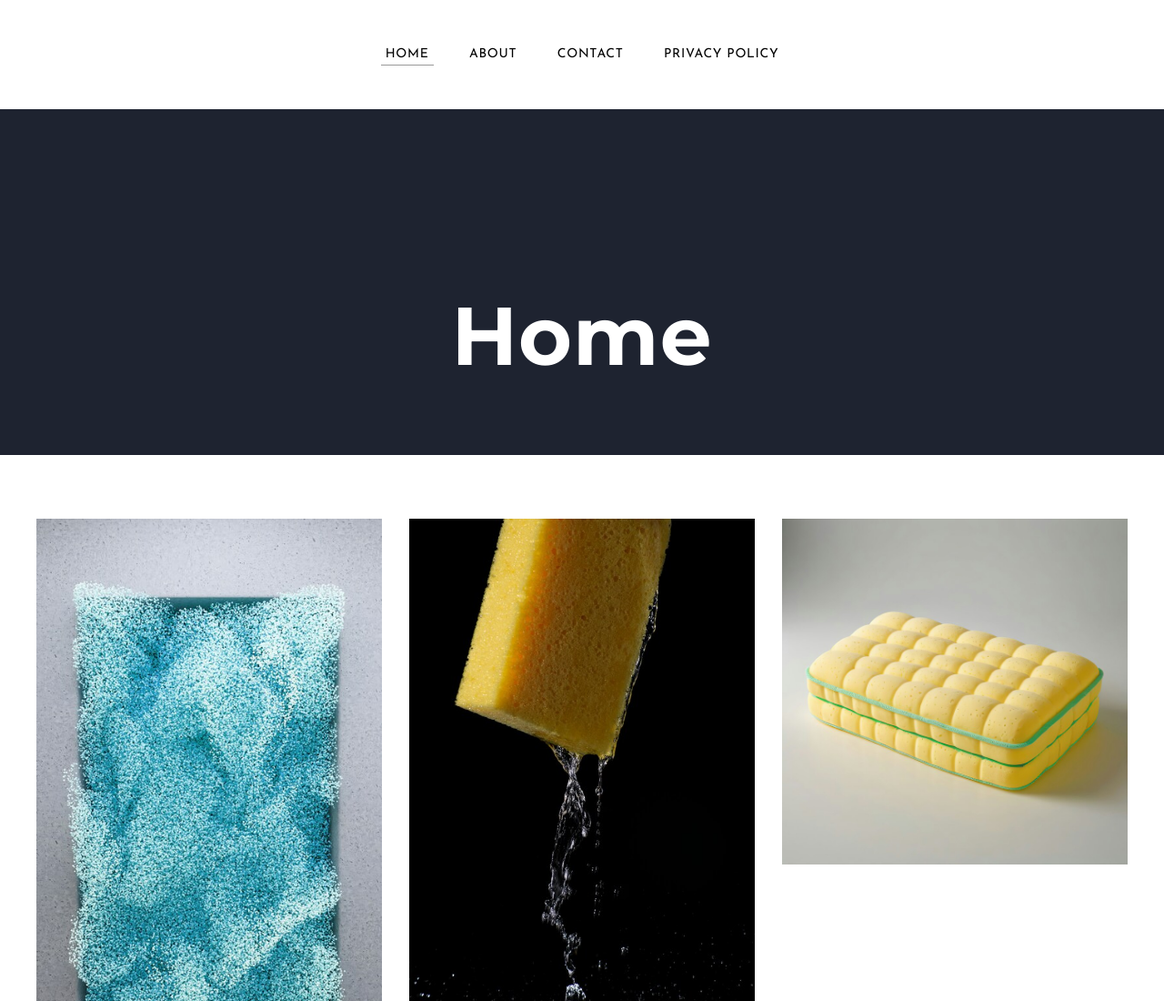
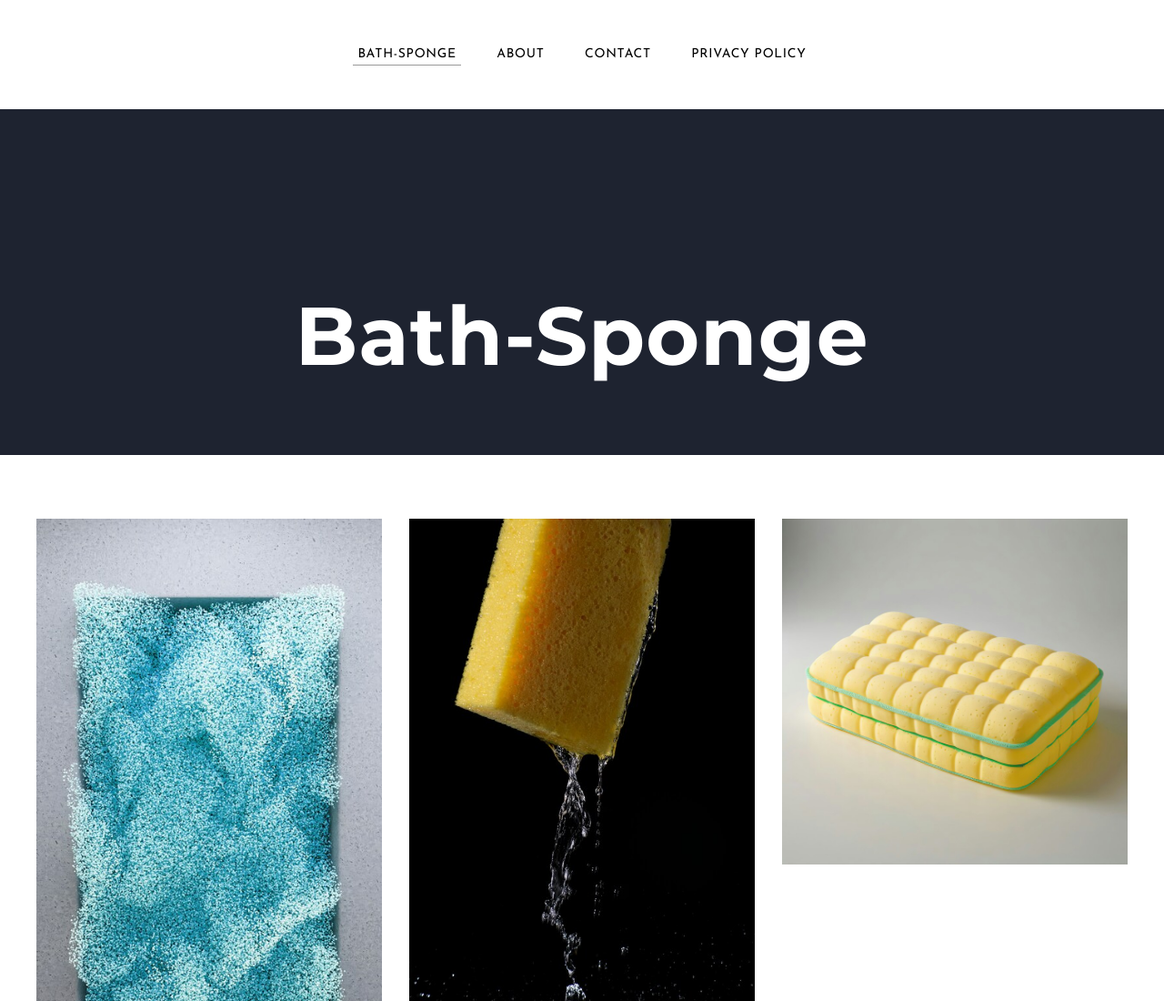
Before and after one commit to xexedevitaf73-hue/bath-sponge-plm, a plain HTML site: page index.html in a window 1280 px wide. Shown: the top 1100 px of the page at 91% size. Drawn offline with Linux system fonts and the light colour scheme; no server answers.

Commit message:
Update index.html

```diff
--- a/index.html
+++ b/index.html
@@ -144,7 +144,7 @@ _W.setup_model_rpc({"rpc_namespace":"_W.CustomerAccounts.RPC","model_namespace":
           <div class="nav desktop-nav"><ul class="wsite-menu-default">
 		<li id="active" class="wsite-menu-item-wrap">
 			<a href="index.html" class="wsite-menu-item">
-				Home
+				Bath-Sponge
 			</a>
 
 		</li>
@@ -182,7 +182,7 @@ _W.setup_model_rpc({"rpc_namespace":"_W.CustomerAccounts.RPC","model_namespace":
           <div class="container">
             <div class="banner">
 				<div class="wsite-section-elements">
-					<h2 class="wsite-content-title">Home</h2>
+					<h2 class="wsite-content-title">Bath-Sponge</h2>
 				</div>
 			</div>
           </div>
@@ -242,6 +242,7 @@ _W.setup_model_rpc({"rpc_namespace":"_W.CustomerAccounts.RPC","model_namespace":
 <img src="uploads/1/5/3/9/153953840/butaforya-com-lwef07ktweg-unsplash-1_orig.jpg" alt="Picture" style="width:auto;max-width:100%">
 </a>
 <div style="display:block;font-size:90%"></div>
+
 </div></div>
 
 
```
